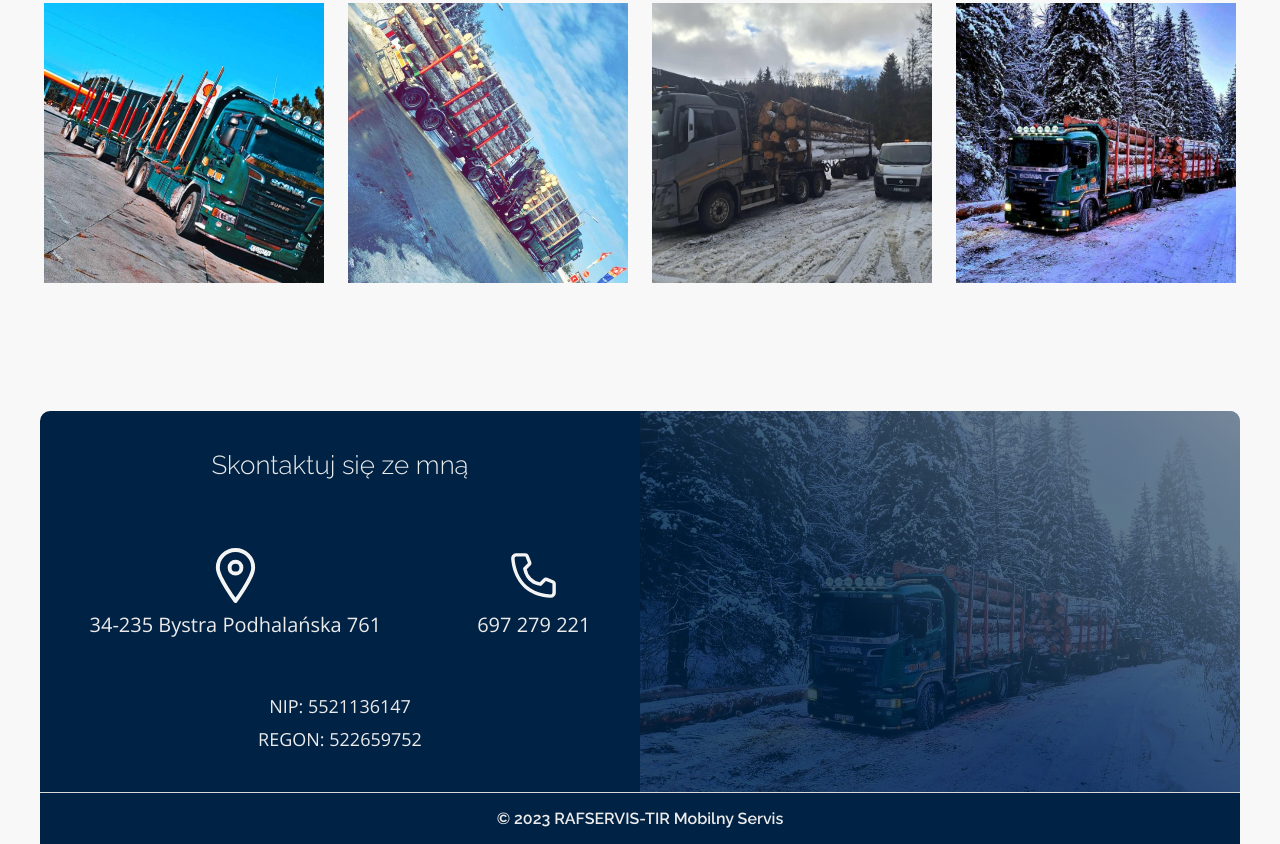
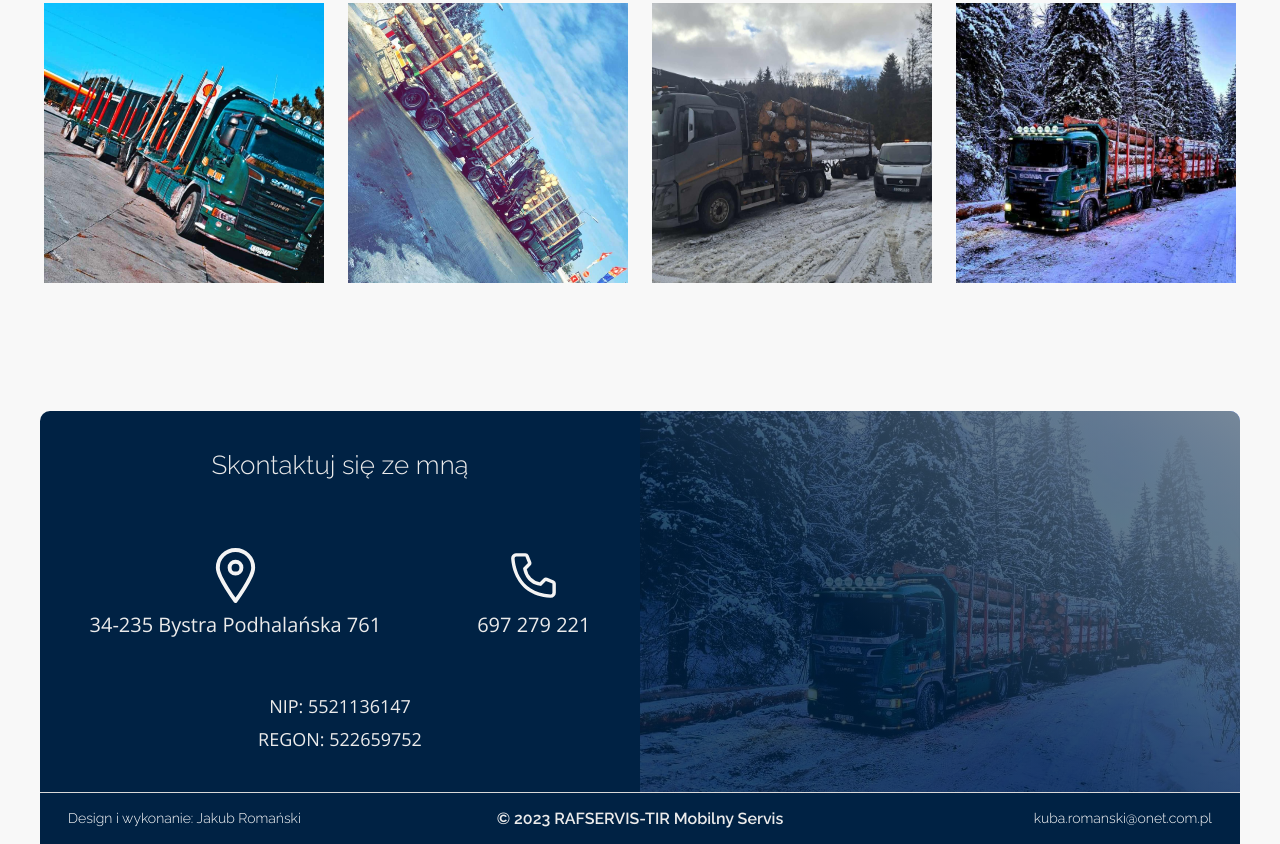
Before and after one commit to Kuba1507/Rafservis, a website: page index.html in a window 1280 px wide. Shown: the part 2725-3569 px from the top of the page. Drawn offline with nearby package versions, Linux system fonts and the light colour scheme.

Commit message:
added robots.txt, .htacces and author in footer

```diff
--- a/index.html
+++ b/index.html
@@ -202,6 +202,8 @@
     </main>
     <footer class="footer">
         <p class="footer__text">&copy; <span class="year"></span> RAFSERVIS-TIR Mobilny Servis</p>
+        <p class="author">Design i wykonanie: Jakub Romański</p>
+        <p class="email">kuba.romanski@onet.com.pl</p>
     </footer>
     <script src="dist/js/script.min.js"></script>
 </body>
--- /dev/null
+++ b/robots.txt
@@ -0,0 +1,2 @@
+User-agent: *
+Disallow:
--- a/src/sass/_layout.scss
+++ b/src/sass/_layout.scss
@@ -470,6 +470,14 @@ main {
 	background-color: $navy-blue;
 	border-top: 1px solid #d9d9d9;
 
+	.author {
+		display: none;
+	}
+
+	.email {
+		display: none;
+	}
+
 	&__text {
 		font-family: "Raleway", sans-serif;
 		font-weight: 600;
--- a/src/sass/_media.scss
+++ b/src/sass/_media.scss
@@ -1,3 +1,5 @@
+@use "colors" as *;
+
 @media (min-width: 768px) {
 	.header {
 		.wrapper {
@@ -245,7 +247,30 @@
 	}
 
 	.footer {
+		position: relative;
 		margin: 0 auto;
 		max-width: 1200px;
+
+		.author,
+		.email {
+			position: absolute;
+			top: 50%;
+			display: block;
+			font-family: "Raleway", sans-serif;
+			font-size: 1.4rem;
+			font-weight: 300;
+			transform: translateY(-50%);
+			color: white;
+		}
+
+		.author {
+			left: 0;
+			margin-left: 2em;
+		}
+
+		.email {
+			right: 0;
+			margin-right: 2em;
+		}
 	}
 }
```
Also changed, not shown: dist/css/style.min.css, 1 other file.
